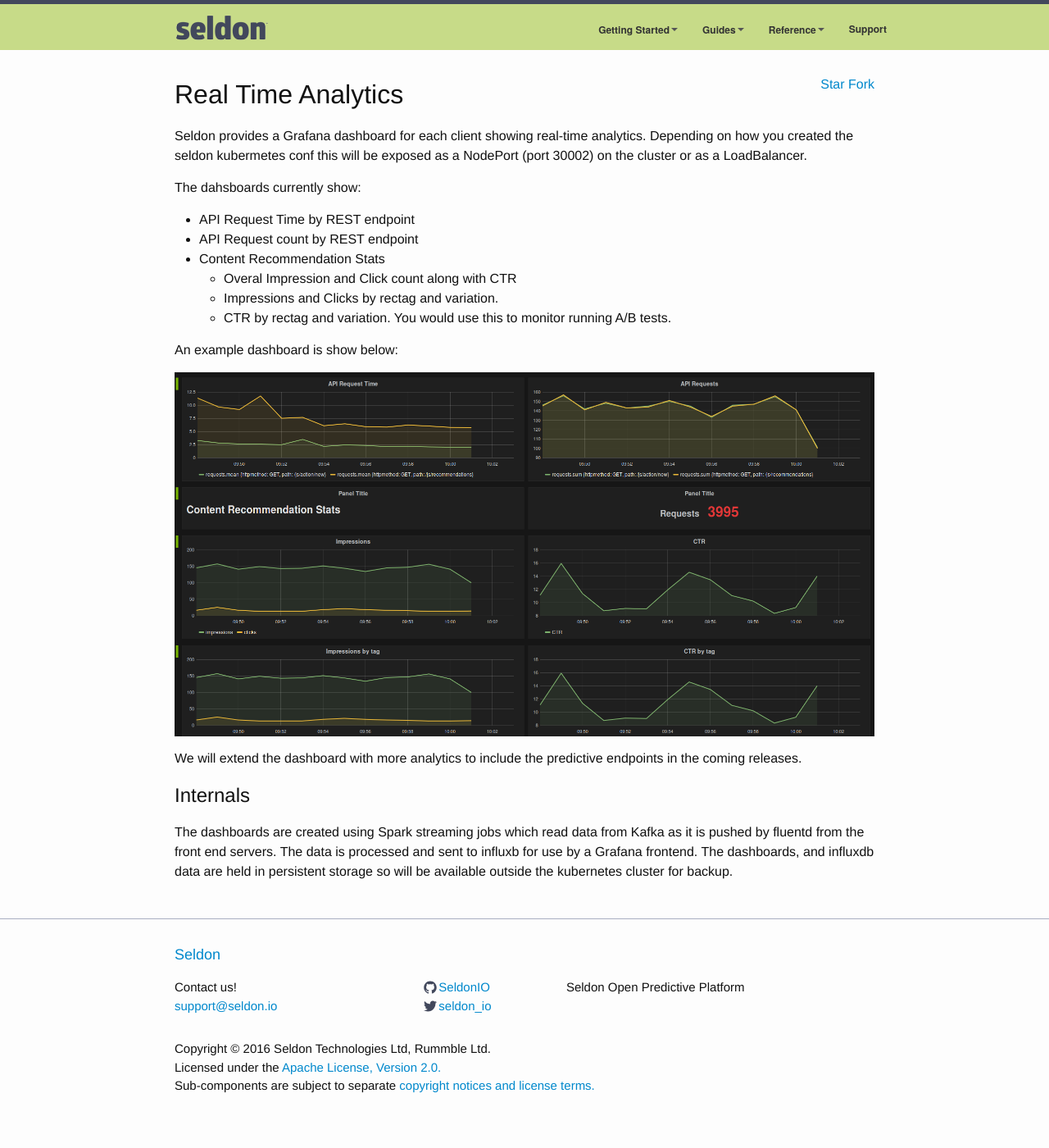
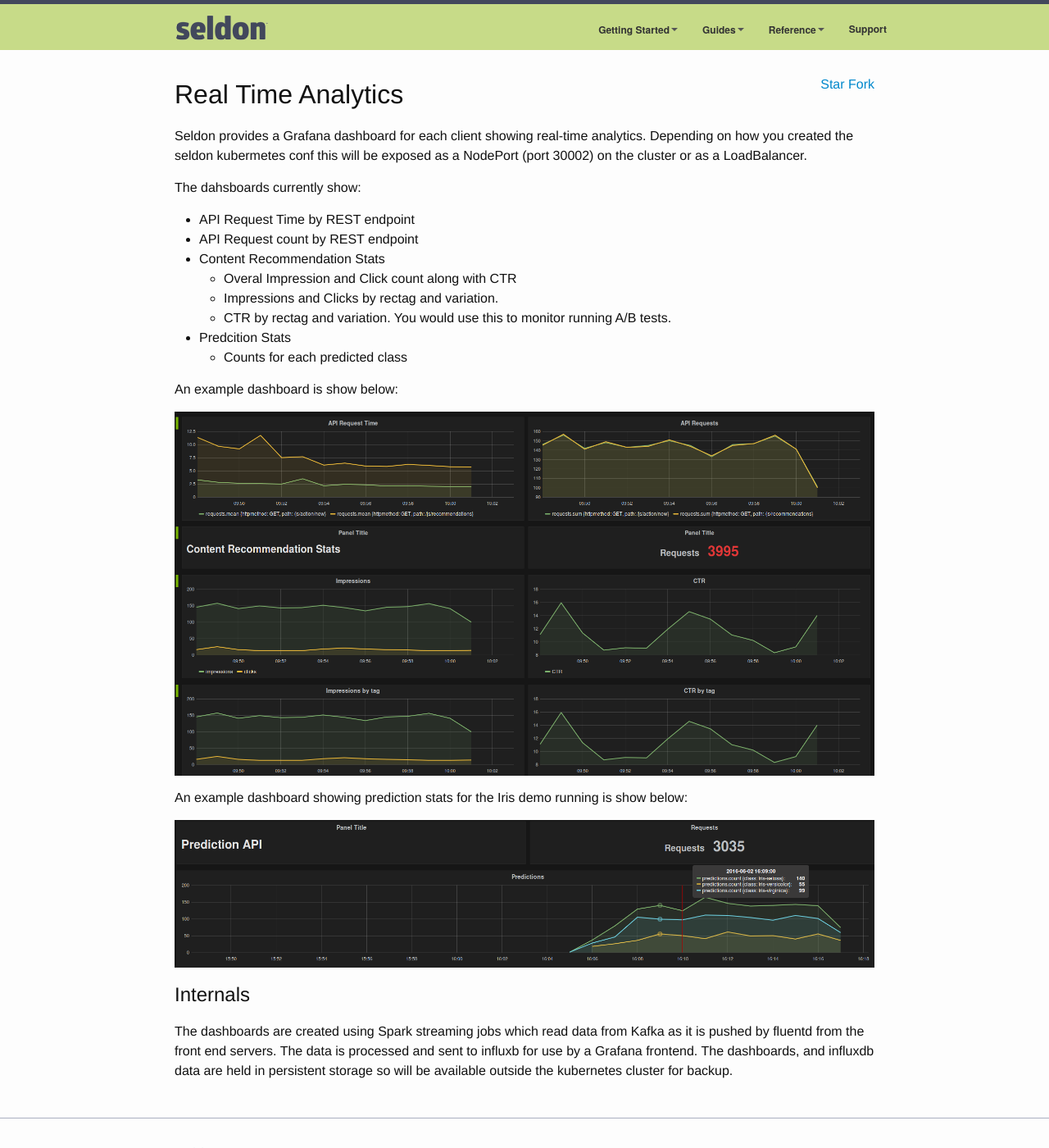
Before and after one commit to SeldonIO/seldonio.github.com, a Jekyll site: the page built from analytics.md, in a window 1280 px wide and 1400 px high. Shown: the whole window at 82% size. Built offline with Jekyll 4.4.1, drawn with Linux system fonts in a browser that asks for light colours; grey boxes are pictures that could not be loaded.

Commit message:
add predictive analytics example dashboard

```diff
--- a/analytics.md
+++ b/analytics.md
@@ -15,12 +15,16 @@ The dahsboards currently show:
    * Overal Impression and Click count along with CTR
    * Impressions and Clicks by rectag and variation.
    * CTR by rectag and variation. You would use this to monitor running A/B tests.
+ * Predcition Stats
+   * Counts for each predicted class
 
 An example dashboard is show below:
 
 ![Seldon Analytics Dashboard](/img/grafana.png)
 
-We will extend the dashboard with more analytics to include the predictive endpoints in the coming releases.
+An example dashboard showing prediction stats for the Iris demo running is show below:
+
+![Preditive Stats](/img/grafana-prediction.png)
 
 ## Internals
 
```
Also changed, not shown: img/grafana-prediction.png (added).
